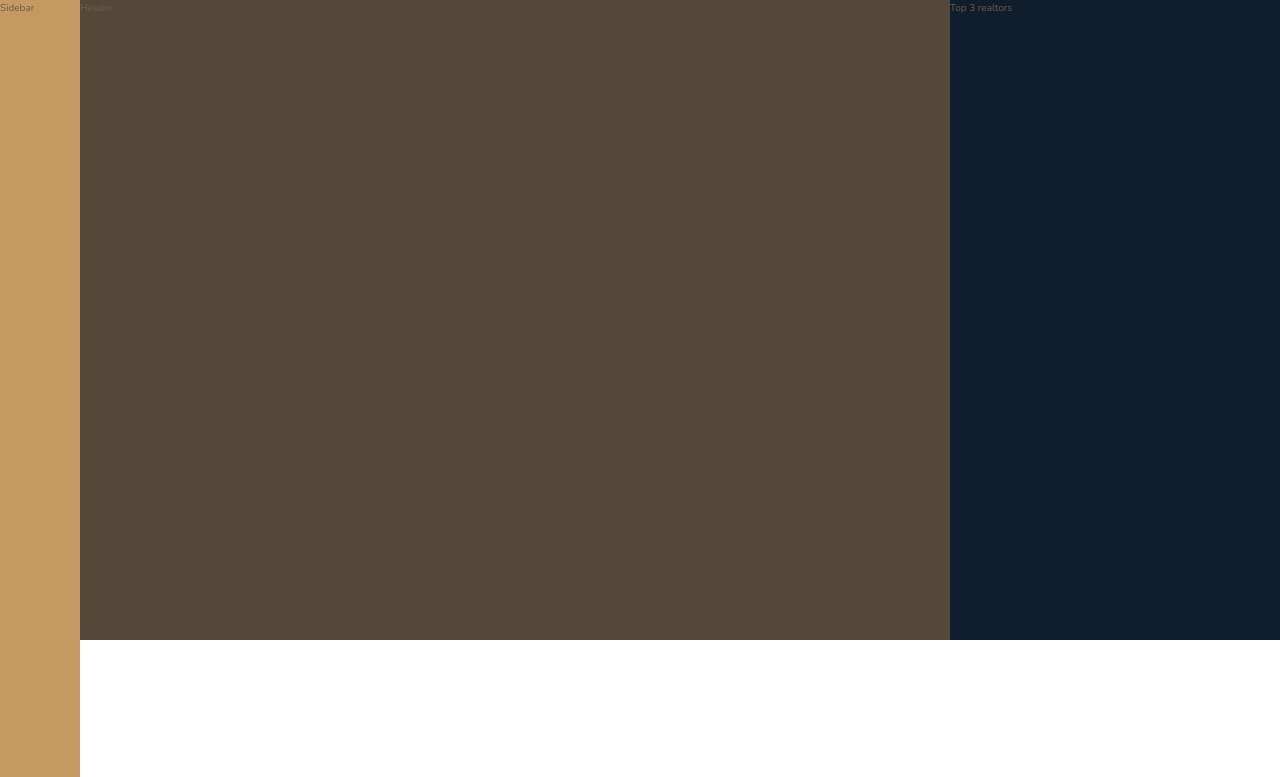
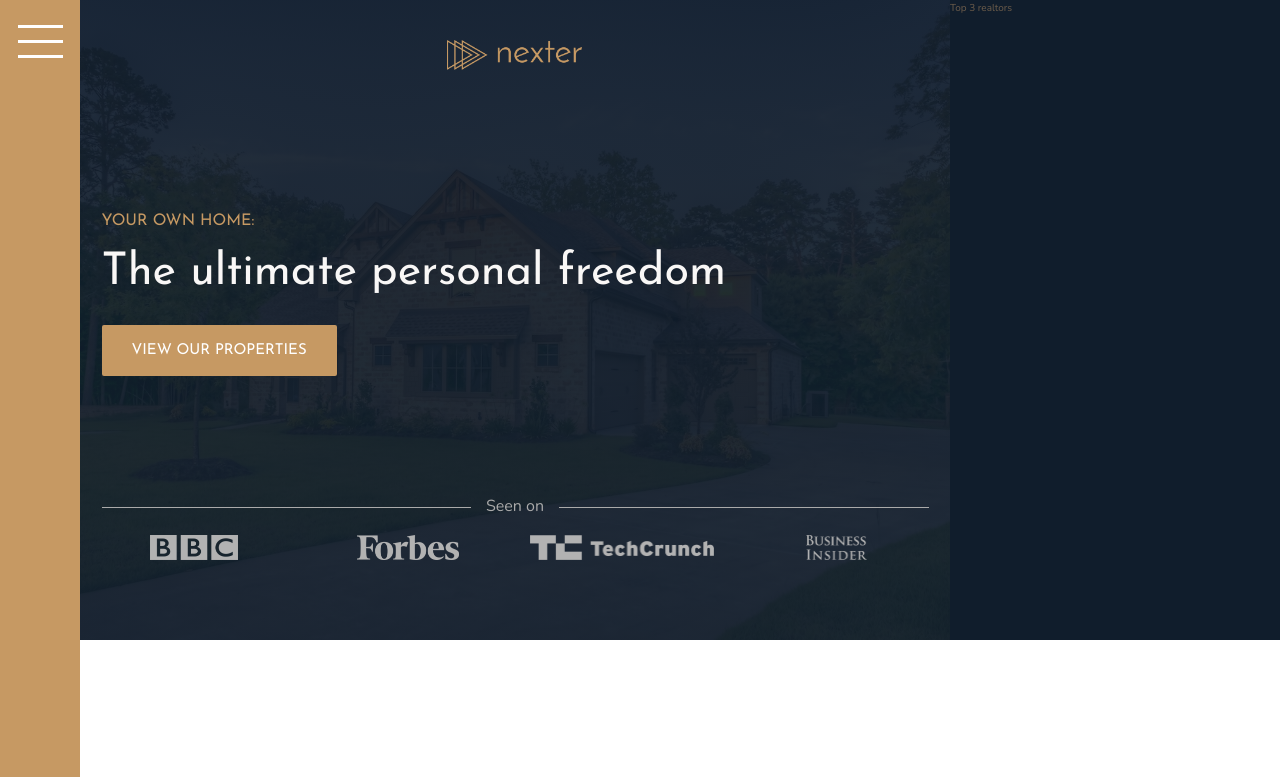
Before and after one commit to Lypzis/Sass, a website: page Nexter/index.html in a window 1280 px wide. Shown: the top 777 px of the page. Drawn offline with nearby package versions, Linux system fonts and the light colour scheme.

Commit message:
Adding header section

```diff
--- a/Nexter/index.html
+++ b/Nexter/index.html
@@ -16,11 +16,25 @@
 <body class="container">
 
     <div class="sidebar">
-        Sidebar
+        <button class="nav-button"></button>
     </div>
 
     <header class="header">
-        Header
+        <img src="img/logo.png" alt="Nexter logo" class="header__logo">
+
+        <h3 class="heading-3">Your own home:</h3>
+
+        <h1 class="heading-1">The ultimate personal freedom</h1>
+
+        <button class="btn header__btn">View our properties</button>
+
+        <div class="header__seenon-text">Seen on</div>
+        <div class="header__seenon-logos">
+            <img src="img/logo-bbc.png" alt="Seen on logo 1">
+            <img src="img/logo-forbes.png" alt="Seen on logo 2">
+            <img src="img/logo-techcrunch.png" alt="Seen on logo 3">
+            <img src="img/logo-bi.png" alt="Seen on logo 4">
+        </div>
     </header>
 
     <div class="realtors">
--- a/Nexter/sass/_header.scss
+++ b/Nexter/sass/_header.scss
@@ -1,4 +1,56 @@
 .header {
     background-color: $color-grey-dark-1;
     grid-column: full-start / col-end 6; // check '_base.scss' in case of doubt
+    background-image: linear-gradient(rgba($color-secondary, .93), rgba($color-secondary, .93)), url(../img/hero.jpeg);
+    background-size: cover;
+    background-position: center;
+    padding: 8rem;
+    padding-top: 4rem;
+
+    display: grid;
+    grid-template-rows: 1fr min-content 6rem 1fr; // one '1fr' push every other row affar, because it fills the available space, remember
+                                             // the row with '6rem' creates more space below which is an ideal "margin" without adding margin :D
+    grid-template-columns: max-content; // a column with the max available space required to fit the content
+    row-gap: 1.5rem;
+    justify-content: center;
+
+    &__logo {
+        height: 3rem;
+        justify-self: center;
+    }
+
+    &__btn {
+        align-self: flex-start; // makes button look normal, TRY removing 'justify' and 'align' and See what happens!
+        justify-self: flex-start;
+    }
+
+    &__seenon-text {
+        display: grid;
+        grid-template-columns: 1fr max-content 1fr;
+        column-gap: 1.5rem;
+        align-items: center;
+
+        font-size: 1.6rem;
+        color: $color-grey-light-2;
+
+        &::before,
+        &::after {
+            content: "";
+            height: 1px;
+            display: block;
+            background-color: currentColor; // the color from the parent, remember? :D
+        }
+    }
+
+    &__seenon-logos {
+        display: grid;
+        grid-template-columns: repeat(4, 1fr);
+        column-gap: 3rem;
+        justify-items: center;
+
+        img {
+            height: 2.5rem;
+            filter: brightness(.7);
+        }
+    }
 }
--- a/Nexter/sass/_sidebar.scss
+++ b/Nexter/sass/_sidebar.scss
@@ -2,4 +2,33 @@
     background-color: $color-primary;
     grid-column: sidebar-start / sidebar-end; // its delimited area set in '_base.scss';
     grid-row: 1 / -1; // start from beginning to the end of the page;
+
+    display: flex;
+    justify-content: center;
 }
+
+.nav-button {
+    border: none;
+    border-radius: 0;
+
+    background-color: #fff;
+    height: 3px;
+    width: 4.5rem;
+
+    margin-top: 4rem;
+
+    position: fixed;
+
+    &::before,
+    &::after {
+        background-color: #fff;
+        height: 3px;
+        width: 4.5rem;
+        content: "";
+        display: block;
+    }
+
+    &::before { transform: translateY(-1.5rem); }
+
+    &::after { transform: translateY(1.2rem); } //because of the 3px height
+}
--- a/Nexter/sass/_typography.scss
+++ b/Nexter/sass/_typography.scss
@@ -5,6 +5,9 @@
 
 .heading-1 {
     @extend %heading; // copy of selector '%heading', IT'S NOT a mixin
+    font-size: 4.5rem;
+    color: $color-grey-light-1;
+    line-height: 1;
 }
 
 .heading-2 {
```
Also changed, not shown: Nexter/css/style.css.
